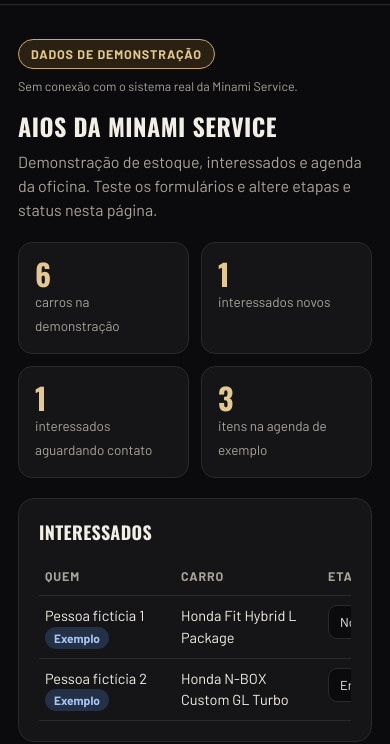
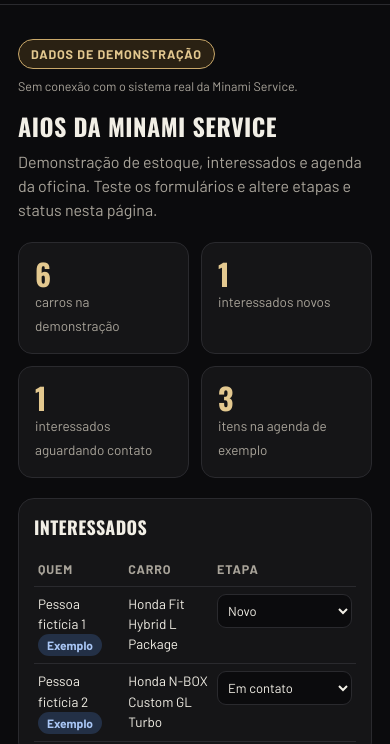
Before and after one commit to smsato80/minami-amostra, a plain HTML site: page index.html in a window 390 px wide. Both pictures are taken after a click on the button "AIOS". Shown: the part 93-837 px from the top of the page. Drawn offline with nearby package versions, Linux system fonts and the light colour scheme.

Commit message:
Corrige vazamento da tabela de interessados no mobile (min-width de 430px removido no celular)

```diff
--- a/index.html
+++ b/index.html
@@ -141,6 +141,9 @@ dialog::backdrop{background:rgba(0,0,0,.8)}.dialog-top{display:flex;justify-cont
  .switch{width:max-content;max-width:100%;padding:2px;gap:0}.switch button{font-size:12px;padding:6px 9px;line-height:1.4}
  .langs{width:118px;font-size:12px;padding:6px 7px;height:33px}.hero{padding-top:26px}.vehicle-statuses{grid-template-columns:1fr}
  .funnel{grid-template-columns:repeat(2,minmax(0,1fr))}dialog{padding:16px}.dialog-top h2{font-size:20px}
+ .panel{padding:15px}table{font-size:13.5px}th,td{padding:7px 4px;overflow-wrap:anywhere}
+ .table-scroll{overflow-x:visible}.table-scroll table{min-width:0}
+ select[data-lead-stage]{max-width:106px;font-size:13px;padding:7px 6px}
 }
 </style>
 </head>
```
